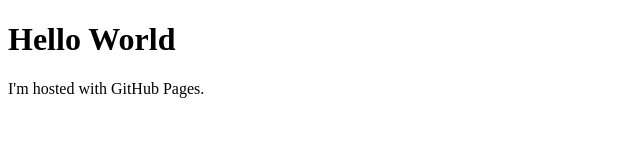
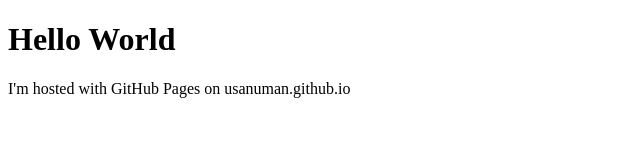
Before and after one commit to usanuman/usanuman.github.io, a plain HTML site: page index.html in a window 1280 px wide. Shown: the whole page, without its empty margins (0-640 px from the left). Drawn offline with Linux system fonts and the light colour scheme.

Commit message:
Update index.html

```diff
--- a/index.html
+++ b/index.html
@@ -2,6 +2,6 @@
 <html>
 <body>
 <h1>Hello World</h1>
-<p>I'm hosted with GitHub Pages.</p>
+<p>I'm hosted with GitHub Pages on usanuman.github.io</p>
 </body>
 </html>
```
